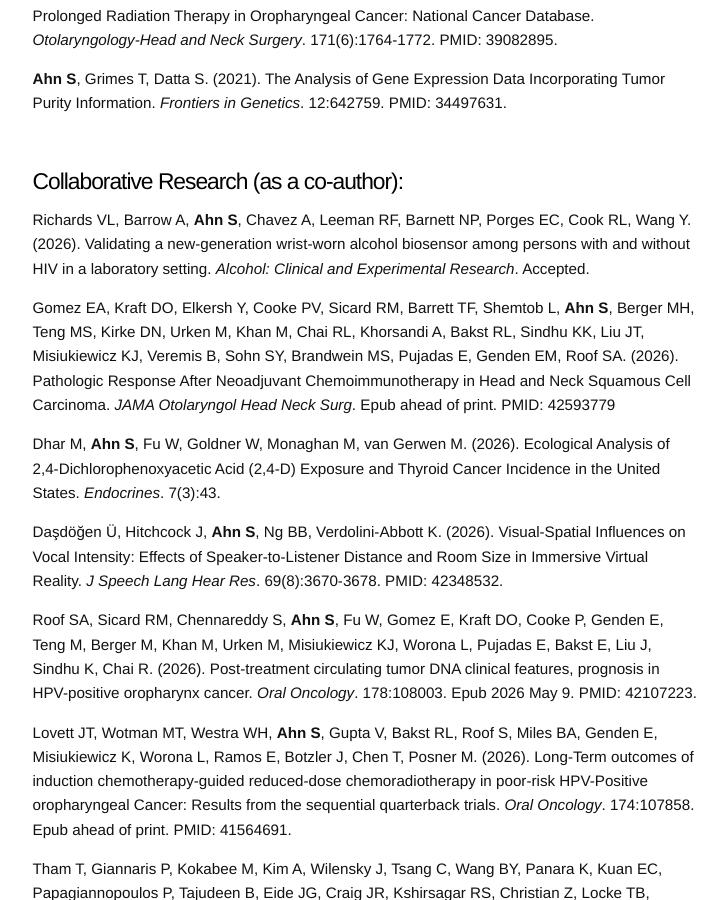
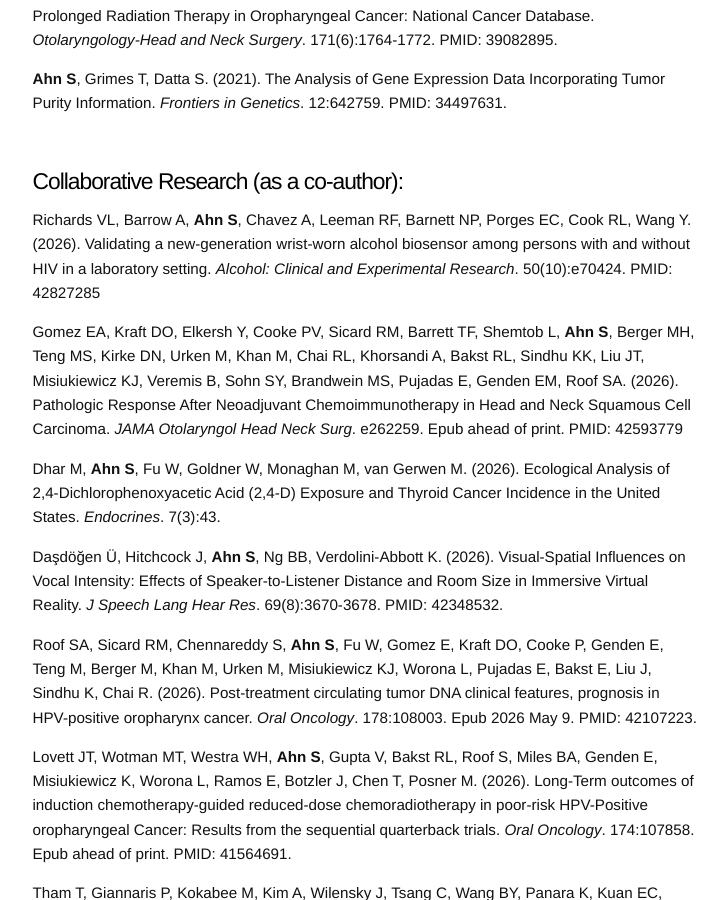
Before and after one commit to sjahnn/sjahnn.github.io, a Jekyll site: the page built from research.md, in a window 1280 px wide and 900 px high, scrolled down 1309 px. Shown: the whole window, without its empty margins (275-1002 px from the left). Built offline with Jekyll 4.4.1, drawn with Linux system fonts in a browser that asks for light colours.

Commit message:
Update research.md

```diff
--- a/research.md
+++ b/research.md
@@ -77,9 +77,9 @@
 <br>
 
 # Collaborative Research (as a co-author):
-Richards VL, Barrow A, **Ahn S**, Chavez A, Leeman RF, Barnett NP, Porges EC, Cook RL, Wang Y. (2026). Validating a new-generation wrist-worn alcohol biosensor among persons with and without HIV in a laboratory setting. *Alcohol: Clinical and Experimental Research*. Accepted.
+Richards VL, Barrow A, **Ahn S**, Chavez A, Leeman RF, Barnett NP, Porges EC, Cook RL, Wang Y. (2026). Validating a new-generation wrist-worn alcohol biosensor among persons with and without HIV in a laboratory setting. *Alcohol: Clinical and Experimental Research*. 50(10):e70424. PMID: 42827285
 
-Gomez EA, Kraft DO, Elkersh Y, Cooke PV, Sicard RM, Barrett TF, Shemtob L, **Ahn S**, Berger MH, Teng MS, Kirke DN, Urken M, Khan M, Chai RL, Khorsandi A, Bakst RL, Sindhu KK, Liu JT, Misiukiewicz KJ, Veremis B, Sohn SY, Brandwein MS, Pujadas E, Genden EM, Roof SA. (2026). Pathologic Response After Neoadjuvant Chemoimmunotherapy in Head and Neck Squamous Cell Carcinoma. *JAMA Otolaryngol Head Neck Surg*. Epub ahead of print. PMID: 42593779
+Gomez EA, Kraft DO, Elkersh Y, Cooke PV, Sicard RM, Barrett TF, Shemtob L, **Ahn S**, Berger MH, Teng MS, Kirke DN, Urken M, Khan M, Chai RL, Khorsandi A, Bakst RL, Sindhu KK, Liu JT, Misiukiewicz KJ, Veremis B, Sohn SY, Brandwein MS, Pujadas E, Genden EM, Roof SA. (2026). Pathologic Response After Neoadjuvant Chemoimmunotherapy in Head and Neck Squamous Cell Carcinoma. *JAMA Otolaryngol Head Neck Surg*. e262259. Epub ahead of print. PMID: 42593779
 
 Dhar M, **Ahn S**, Fu W, Goldner W, Monaghan M, van Gerwen M. (2026). Ecological Analysis of 2,4-Dichlorophenoxyacetic Acid (2,4-D) Exposure and Thyroid Cancer Incidence in the United States. *Endocrines*. 7(3):43.
 
```
